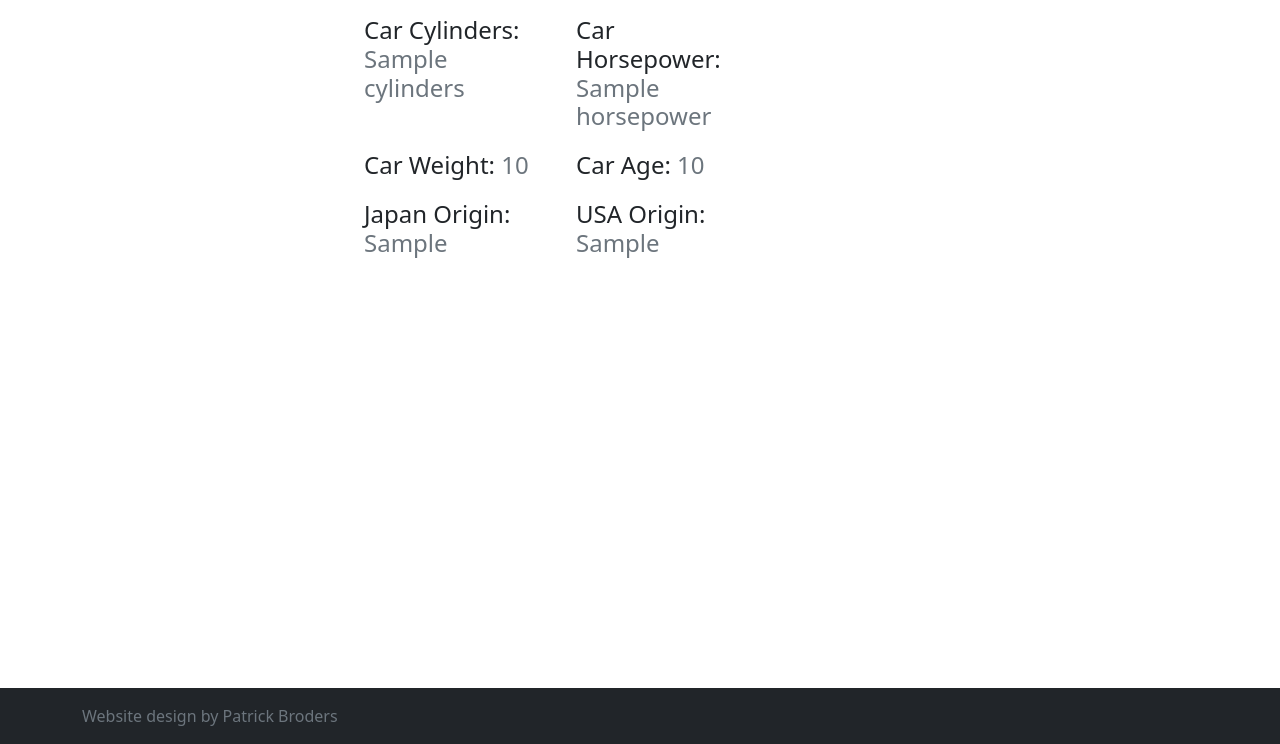
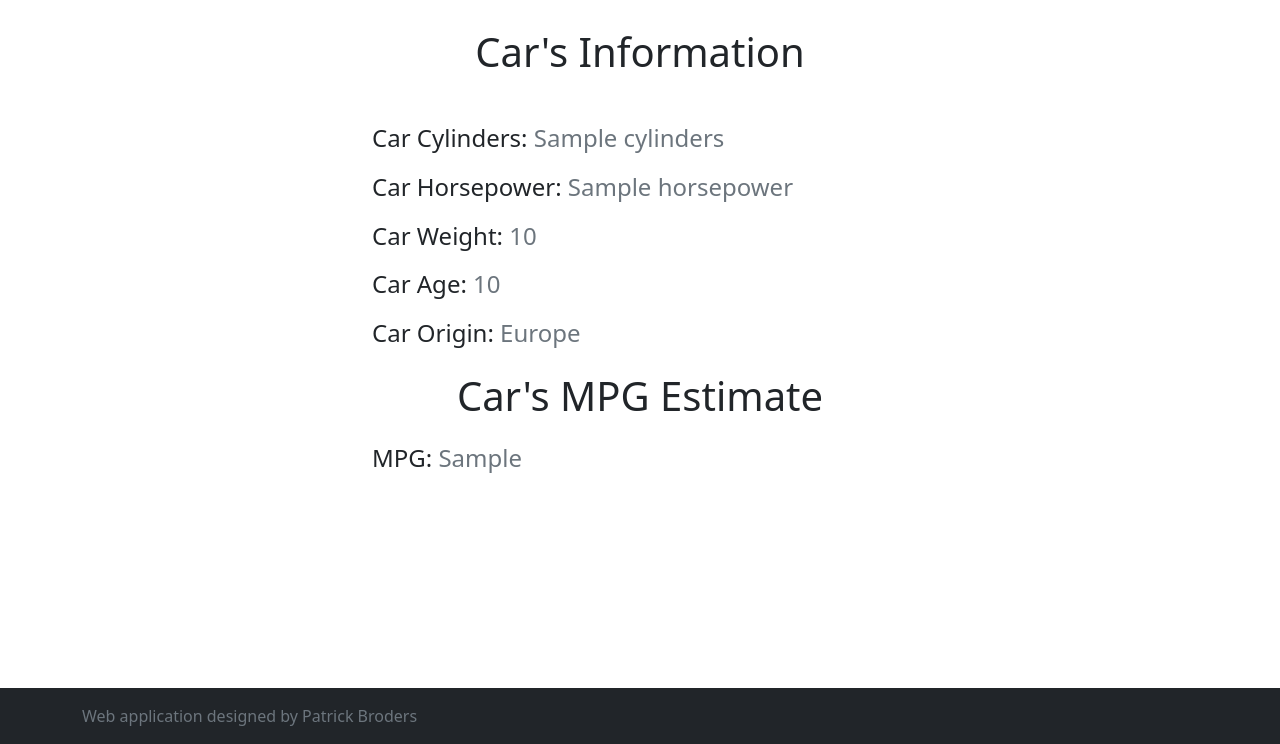
Before and after one commit to Brozon3/MLEstimator, a Flask app: template templates/viewMPGResults.html in a window 1280 px wide. Shown: the part 56-800 px from the top of the page. Run offline with Flask 3, Linux system fonts and the light colour scheme; the template is opened without the code that fills it: most values are stand-ins (such as "Sample title", 1, 10 or a date in 2020).

Commit message:
form validation, models implemented, style edits

```diff
--- a/app.py
+++ b/app.py
@@ -2,11 +2,14 @@ from flask import Flask, render_template
 from forms import PersonInformationForm, CarInformationForm
 from datetime import datetime
 import warnings
+from joblib import load
+import numpy as np
+
 
 warnings.filterwarnings("ignore")
 
 app = Flask(__name__)
-app.config['SECRET_KEY'] = "asdaqwawd68448awd6a8w4d6a84wd"
+app.config['SECRET_KEY'] = "as0972140jda0s975093n0as9d"
 pathName = "C:/Users/Pat/OneDrive/Documents/Desktop/insuranceEstimator/"
 
 
@@ -35,7 +38,12 @@ def get_car_information():
             car_dict = {"cylinders": car_cylinders, "horsepower": car_hp, "weight": car_weight,
                         "age": datetime.today().year - car_year, "origin_japan": 0, "origin_usa": 0}
 
-        return render_template("viewMPGResults.html", car_dict=car_dict)
+        input_array = np.array(list(car_dict.values())).reshape(1, -1)
+
+        mpg_model = load("mpg_model.joblib")
+        mpg_estimate = mpg_model.predict(input_array)
+
+        return render_template("viewMPGResults.html", car_dict=car_dict, mpg_estimate=round(mpg_estimate[0], 2))
 
     else:
         return render_template("carInfo.html", form=form)
@@ -52,7 +60,13 @@ def get_person_information():
 
         person_dict = {"age": person_age, "bmi": person_bmi, "glucose": person_glucose}
 
-        return render_template("viewDiabeticResults.html", person_dict=person_dict)
+        input_array = np.array(list(person_dict.values())).reshape(1, -1)
+
+        diabetes_estimator = load("diabetes_model.joblib")
+        diabetes_prediction = diabetes_estimator.predict(input_array)
+
+        return render_template("viewDiabeticResults.html", person_dict=person_dict,
+                               diabetes_prediction=diabetes_prediction)
 
     else:
         return render_template("personInfo.html", form=form)
--- a/templates/base.html
+++ b/templates/base.html
@@ -59,7 +59,7 @@
     </main>
     <footer class="footer mt-auto py-3 navbar-dark bg-dark fixed-bottom">
         <div class="container">
-            <span class="text-muted">Website design by Patrick Broders</span>
+            <span class="text-muted">Web application designed by Patrick Broders</span>
         </div>
     </footer>
 <script src="https://cdn.jsdelivr.net/npm/bootstrap@5.0.2/dist/js/bootstrap.bundle.min.js"
--- a/templates/carInfo.html
+++ b/templates/carInfo.html
@@ -12,7 +12,7 @@
 
 
 {% block H1_Description %}
-    <h1>Add car information using the form below to get a miles per gallon estimate!</h1>
+    <h1 class="text-center">Add car information using the form below to get a miles per gallon estimate!</h1>
     <br>
 {% endblock %}
 
--- a/templates/index.html
+++ b/templates/index.html
@@ -18,9 +18,9 @@
             learning. You can use this application to either:
         </div>
         <br>
-        <ul>
-            <li>get a MPG estimate for a car after inputting a car's information</li>
-            <li>get an estimate if someone is diabetic based on a person's information</li>
+        <ul class="list-group">
+            <li class="list-group-item">get an estimate for miles per gallon of a car after inputting a car's information</li>
+            <li class="list-group-item">get an estimate if someone is diabetic based on a person's information</li>
         </ul>
     </div>
 {% endblock %}
--- a/templates/personInfo.html
+++ b/templates/personInfo.html
@@ -12,7 +12,7 @@
 
 
 {% block H1_Description %}
-    <h1>Add a person's information below to get an estimate if they have diabetes or not!</h1>
+    <h1 class="text-center">Add a person's information below to get an estimate if they have diabetes or not!</h1>
     <br>
 {% endblock %}
 
--- a/templates/viewMPGResults.html
+++ b/templates/viewMPGResults.html
@@ -10,23 +10,41 @@
 {% endblock %}
 
 {% block H1_Description %}
+    <h1 class="font-weight-bold my-1 p-2">Car's Information</h1>
+{% endblock %}
+
+{% block H1_Content %}
     <div class="container">
-        <div class="row row-cols-3" style="grid-gap: 20px;">
-            <h4 class="font-weight-bold mb-0">Car Cylinders: <span class="text-muted font-weight-normal">{{ car_dict.cylinders }}</span></h4>
-            <h4 class="font-weight-bold mb-0">Car Horsepower: <span class="text-muted font-weight-normal">{{ car_dict.horsepower }}</span></h4>
-            <h4 class="font-weight-bold mb-0">Car Weight: <span class="text-muted font-weight-normal">{{ car_dict.weight }}</span></h4>
-            <h4 class="font-weight-bold mb-0">Car Age: <span class="text-muted font-weight-normal">{{ car_dict.age }}</span></h4>
-            <h4 class="font-weight-bold mb-0">Japan Origin: <span class="text-muted font-weight-normal">{{ car_dict.origin_japan }}</span></h4>
-            <h4 class="font-weight-bold mb-0">USA Origin: <span class="text-muted font-weight-normal">{{ car_dict.origin_usa }}</span></h4>
-        </div>
+        <h4 class="font-weight-bold my-1 p-2">Car Cylinders:
+            <span class="text-muted font-weight-normal">{{ car_dict.cylinders }}</span>
+        </h4>
+        <h4 class="font-weight-bold my-1 p-2">Car Horsepower:
+            <span class="text-muted font-weight-normal">{{ car_dict.horsepower }}</span>
+        </h4>
+        <h4 class="font-weight-bold my-1 p-2">Car Weight:
+            <span class="text-muted font-weight-normal">{{ car_dict.weight }}</span>
+        </h4>
+        <h4 class="font-weight-bold my-1 p-2">Car Age:
+            <span class="text-muted font-weight-normal">{{ car_dict.age}}</span>
+        </h4>
+        <h4 class="font-weight-bold my-1 p-2">Car Origin:
+            {% if (car_dict.origin_japan == 1) %}
+                <span class="text-muted font-weight-normal">{{ "Japan" }}</span>
+            {% elif (car_dict.origin_usa == 2) %}
+                <span class="text-muted font-weight-normal">{{ "USA" }}</span>
+            {% else %}
+                <span class="text-muted font-weight-normal">{{ "Europe" }}</span>
+            {% endif %}
+        </h4>
     </div>
 {% endblock %}
 
-{% block H1_Content %}
-{% endblock %}
-
 {% block H2_Description %}
+    <h1 class="font-weight-bold my-1 p-2">Car's MPG Estimate</h1>
 {% endblock %}
 
 {% block H2_Content %}
+    <div class="container">
+        <h4 class="font-weight-bold my-1 p-2">MPG: <span class="text-muted font-weight-normal">{{ mpg_estimate }}</span></h4>
+    </div>
 {% endblock %}
```
Also changed, not shown: forms.py (+12 -9 lines), templates/viewDiabeticResults.html (+15 -8 lines), 2 other files.
